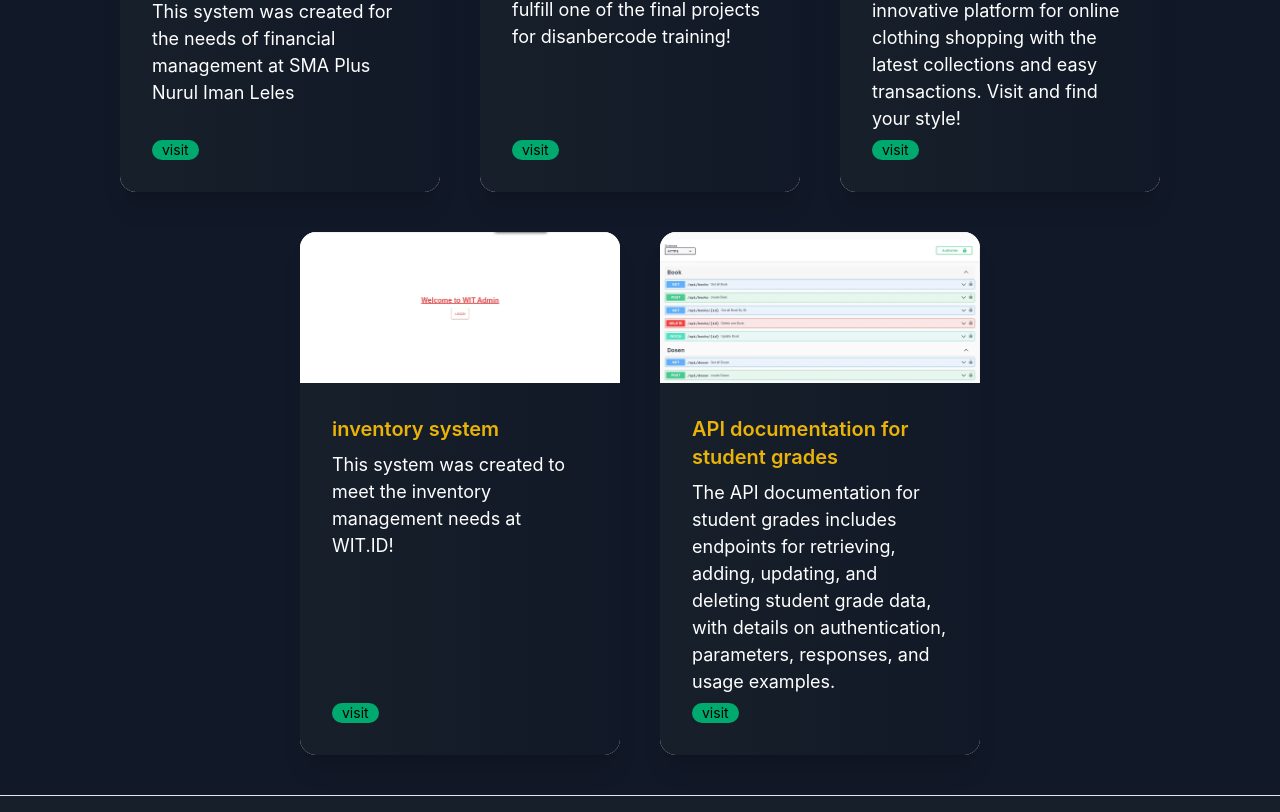
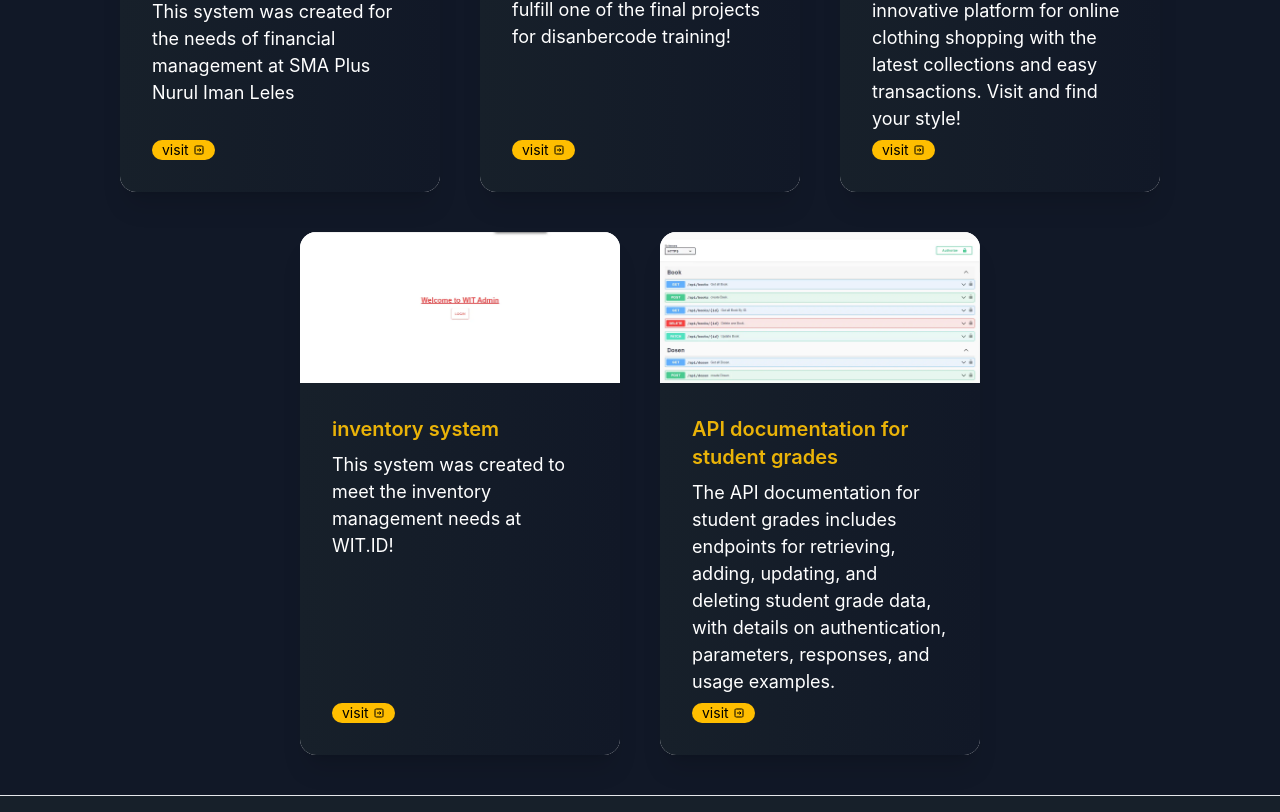
Before and after one commit to denzalamsyah/portofolioApp, a React (Create React App) app: page / in a window 1280 px wide. Shown: the part 1008-1820 px from the top of the page. Built offline with nearby package versions, Linux system fonts and the light colour scheme; no server answers.

Commit message:
add icon visit

```diff
--- a/src/component/body/contact.js
+++ b/src/component/body/contact.js
@@ -51,8 +51,8 @@ export default function Contact() {
   };
   return (
     <>
-      <section id="contact" className="px-40">
-        <div className="flex justify-between items-center gap-5 md:gap-10 pt-20">
+      <section id="contact" className="px-10 md:px-40">
+        <div className="flex justify-between items-center flex-wrap md:flex-nowrap gap-5 md:gap-10 pt-20">
           <div className="text-white flex flex-col gap-2">
             <p className="font-belgie text-left text-[22px] text-warning underline">
               Contact Us
@@ -62,7 +62,11 @@ export default function Contact() {
               form.
             </p>
           </div>
-          <form ref={form} onSubmit={sendEmail} className="card gap-5 w-[60%]">
+          <form
+            ref={form}
+            onSubmit={sendEmail}
+            className="card gap-5 w-full md:w-[60%]"
+          >
             <label className="input input-bordered input-warning flex items-center gap-2">
               <svg
                 xmlns="http://www.w3.org/2000/svg"
--- a/src/component/body/listtools.js
+++ b/src/component/body/listtools.js
@@ -12,8 +12,7 @@ export default function ListTools() {
             systems, and other tools that I excel at:
           </p>
         </div>
-
-        <div className="flex items-center gap-5 md:gap-10 flex-wrap">
+        <div className="flex justify-center items-center gap-5 md:gap-10 flex-wrap">
           <div className="card bg-base-100 w-80 shadow-xl">
             <figure>
               <img
--- a/src/component/body/portofolio.js
+++ b/src/component/body/portofolio.js
@@ -24,9 +24,21 @@ export default function Portofolio() {
               </p>
               <a
                 href="https://front-end-simak.vercel.app/login"
-                className="badge badge-success"
+                className="text-left text-sm flex items-center gap-1 badge badge-warning"
               >
                 visit
+                <svg
+                  viewBox="0 0 24 24"
+                  fill="none"
+                  xmlns="http://www.w3.org/2000/svg"
+                  className="w-3 h-3"
+                >
+                  <path
+                    d="M13 15L16 12M16 12L13 9M16 12H8M7.2 20H16.8C17.9201 20 18.4802 20 18.908 19.782C19.2843 19.5903 19.5903 19.2843 19.782 18.908C20 18.4802 20 17.9201 20 16.8V7.2C20 6.0799 20 5.51984 19.782 5.09202C19.5903 4.71569 19.2843 4.40973 18.908 4.21799C18.4802 4 17.9201 4 16.8 4H7.2C6.0799 4 5.51984 4 5.09202 4.21799C4.71569 4.40973 4.40973 4.71569 4.21799 5.09202C4 5.51984 4 6.07989 4 7.2V16.8C4 17.9201 4 18.4802 4.21799 18.908C4.40973 19.2843 4.71569 19.5903 5.09202 19.782C5.51984 20 6.07989 20 7.2 20Z"
+                    stroke="#000"
+                    strokeWidth="2"
+                  />
+                </svg>
               </a>
             </div>
           </div>
@@ -44,9 +56,21 @@ export default function Portofolio() {
               </p>
               <a
                 href="https://tugas-sb-sanbercode-go-next-2024-topaz.vercel.app/"
-                className="badge badge-success"
+                className="text-left text-sm flex items-center gap-1 badge badge-warning"
               >
                 visit
+                <svg
+                  viewBox="0 0 24 24"
+                  fill="none"
+                  xmlns="http://www.w3.org/2000/svg"
+                  className="w-3 h-3"
+                >
+                  <path
+                    d="M13 15L16 12M16 12L13 9M16 12H8M7.2 20H16.8C17.9201 20 18.4802 20 18.908 19.782C19.2843 19.5903 19.5903 19.2843 19.782 18.908C20 18.4802 20 17.9201 20 16.8V7.2C20 6.0799 20 5.51984 19.782 5.09202C19.5903 4.71569 19.2843 4.40973 18.908 4.21799C18.4802 4 17.9201 4 16.8 4H7.2C6.0799 4 5.51984 4 5.09202 4.21799C4.71569 4.40973 4.40973 4.71569 4.21799 5.09202C4 5.51984 4 6.07989 4 7.2V16.8C4 17.9201 4 18.4802 4.21799 18.908C4.40973 19.2843 4.71569 19.5903 5.09202 19.782C5.51984 20 6.07989 20 7.2 20Z"
+                    stroke="#000"
+                    strokeWidth="2"
+                  />
+                </svg>
               </a>
             </div>
           </div>
@@ -65,9 +89,21 @@ export default function Portofolio() {
               </p>
               <a
                 href="https://sigma.sabar.my.id/"
-                className="badge badge-success"
+                className="text-left text-sm flex items-center gap-1 badge badge-warning"
               >
                 visit
+                <svg
+                  viewBox="0 0 24 24"
+                  fill="none"
+                  xmlns="http://www.w3.org/2000/svg"
+                  className="w-3 h-3"
+                >
+                  <path
+                    d="M13 15L16 12M16 12L13 9M16 12H8M7.2 20H16.8C17.9201 20 18.4802 20 18.908 19.782C19.2843 19.5903 19.5903 19.2843 19.782 18.908C20 18.4802 20 17.9201 20 16.8V7.2C20 6.0799 20 5.51984 19.782 5.09202C19.5903 4.71569 19.2843 4.40973 18.908 4.21799C18.4802 4 17.9201 4 16.8 4H7.2C6.0799 4 5.51984 4 5.09202 4.21799C4.71569 4.40973 4.40973 4.71569 4.21799 5.09202C4 5.51984 4 6.07989 4 7.2V16.8C4 17.9201 4 18.4802 4.21799 18.908C4.40973 19.2843 4.71569 19.5903 5.09202 19.782C5.51984 20 6.07989 20 7.2 20Z"
+                    stroke="#000"
+                    strokeWidth="2"
+                  />
+                </svg>
               </a>
             </div>
           </div>
@@ -85,9 +121,21 @@ export default function Portofolio() {
               </p>
               <a
                 href="https://inventory-wit.vercel.app/"
-                className="badge badge-success"
+                className="text-left text-sm flex items-center gap-1 badge badge-warning"
               >
                 visit
+                <svg
+                  viewBox="0 0 24 24"
+                  fill="none"
+                  xmlns="http://www.w3.org/2000/svg"
+                  className="w-3 h-3"
+                >
+                  <path
+                    d="M13 15L16 12M16 12L13 9M16 12H8M7.2 20H16.8C17.9201 20 18.4802 20 18.908 19.782C19.2843 19.5903 19.5903 19.2843 19.782 18.908C20 18.4802 20 17.9201 20 16.8V7.2C20 6.0799 20 5.51984 19.782 5.09202C19.5903 4.71569 19.2843 4.40973 18.908 4.21799C18.4802 4 17.9201 4 16.8 4H7.2C6.0799 4 5.51984 4 5.09202 4.21799C4.71569 4.40973 4.40973 4.71569 4.21799 5.09202C4 5.51984 4 6.07989 4 7.2V16.8C4 17.9201 4 18.4802 4.21799 18.908C4.40973 19.2843 4.71569 19.5903 5.09202 19.782C5.51984 20 6.07989 20 7.2 20Z"
+                    stroke="#000"
+                    strokeWidth="2"
+                  />
+                </svg>
               </a>
             </div>
           </div>
@@ -107,9 +155,21 @@ export default function Portofolio() {
               </p>
               <a
                 href="https://be-tugas-axios.vercel.app/swagger/index.html"
-                className="badge badge-success"
+                className="text-left text-sm flex items-center gap-1 badge badge-warning"
               >
                 visit
+                <svg
+                  viewBox="0 0 24 24"
+                  fill="none"
+                  xmlns="http://www.w3.org/2000/svg"
+                  className="w-3 h-3"
+                >
+                  <path
+                    d="M13 15L16 12M16 12L13 9M16 12H8M7.2 20H16.8C17.9201 20 18.4802 20 18.908 19.782C19.2843 19.5903 19.5903 19.2843 19.782 18.908C20 18.4802 20 17.9201 20 16.8V7.2C20 6.0799 20 5.51984 19.782 5.09202C19.5903 4.71569 19.2843 4.40973 18.908 4.21799C18.4802 4 17.9201 4 16.8 4H7.2C6.0799 4 5.51984 4 5.09202 4.21799C4.71569 4.40973 4.40973 4.71569 4.21799 5.09202C4 5.51984 4 6.07989 4 7.2V16.8C4 17.9201 4 18.4802 4.21799 18.908C4.40973 19.2843 4.71569 19.5903 5.09202 19.782C5.51984 20 6.07989 20 7.2 20Z"
+                    stroke="#000"
+                    strokeWidth="2"
+                  />
+                </svg>
               </a>
             </div>
           </div>
```
